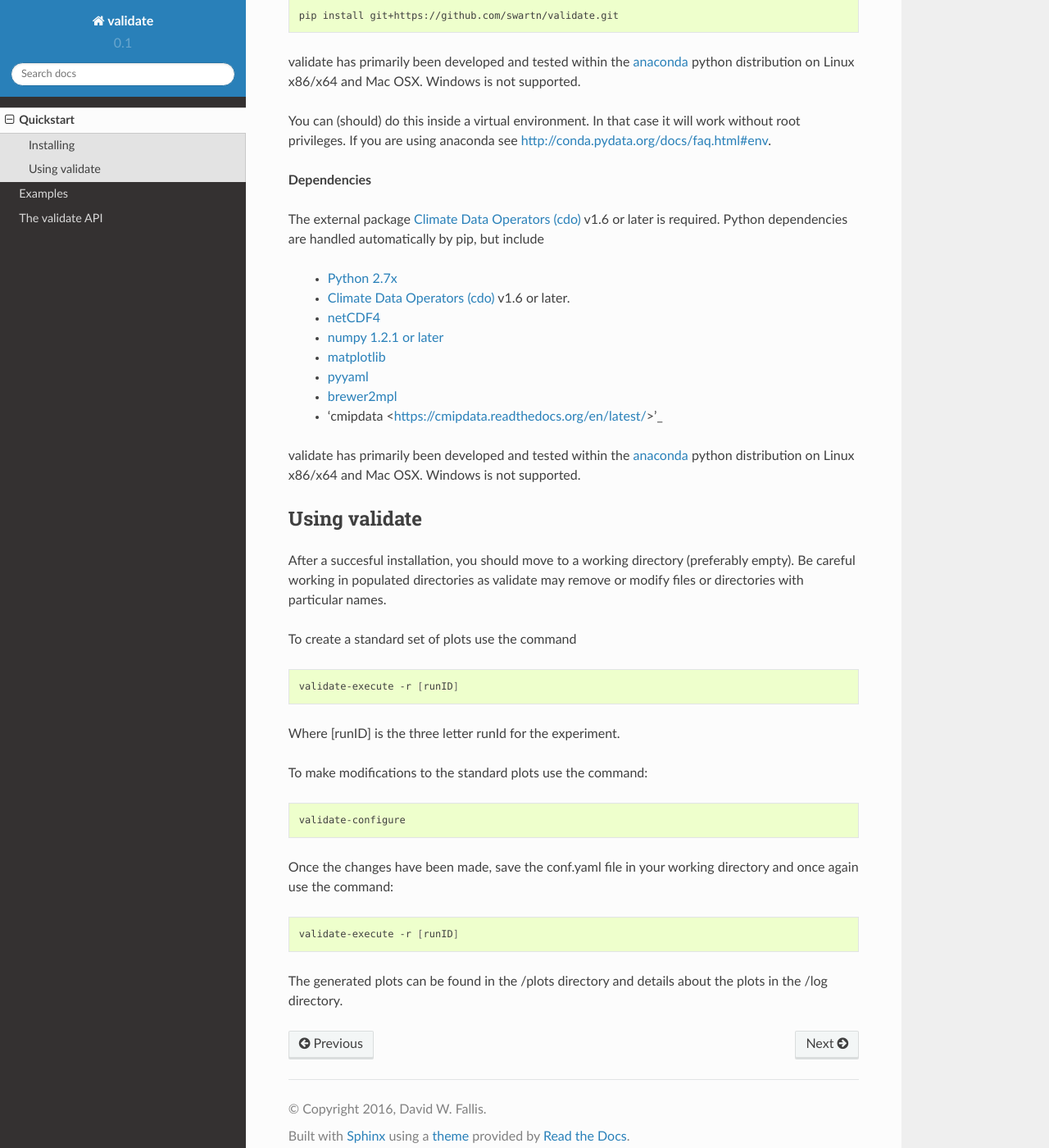
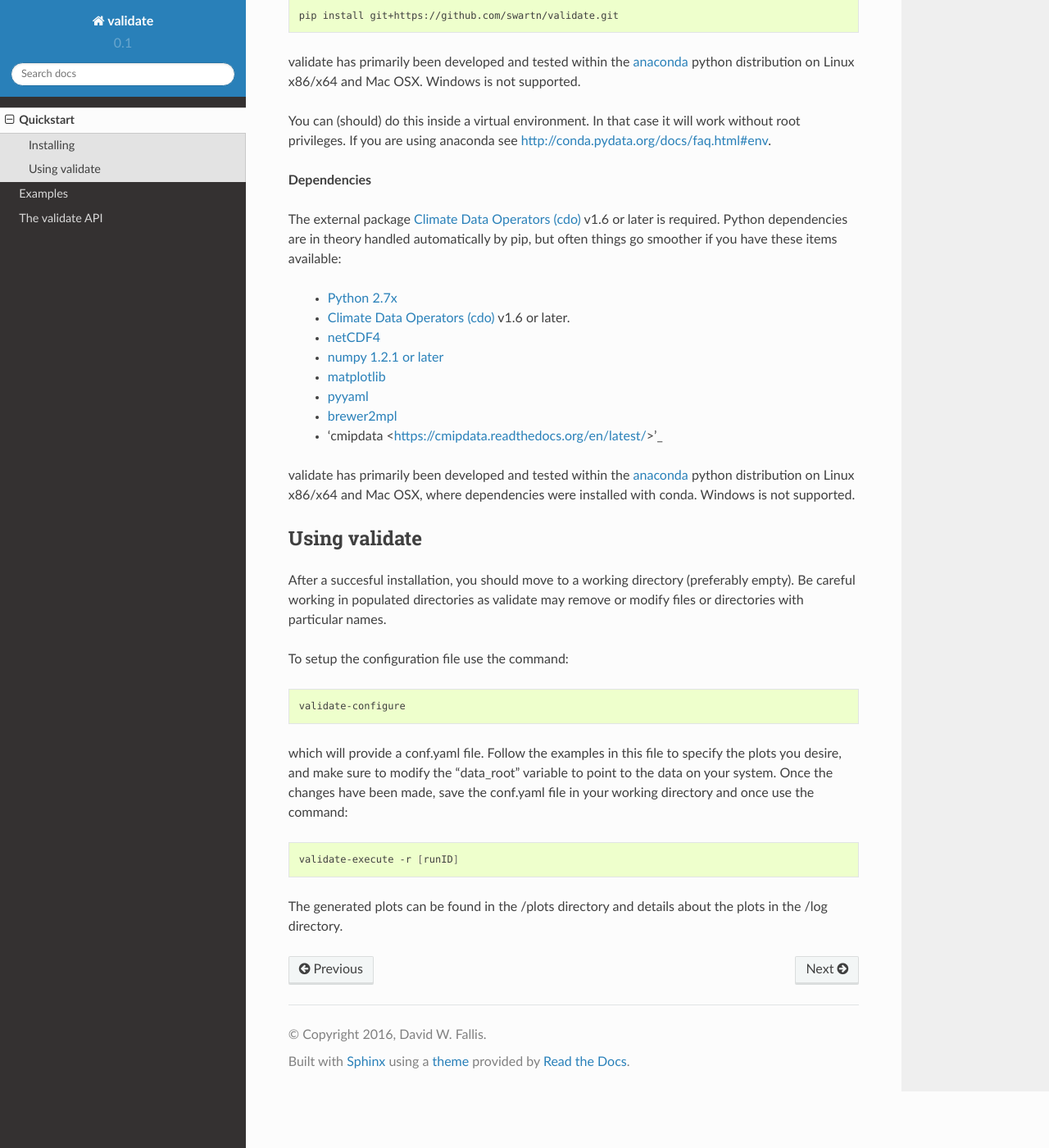
Before and after one commit to swartn/validate, a Sphinx documentation site: the page built from docs/quickstart.rst, in a window 1280 px wide and 1400 px high, scrolled down 381 px. Shown: the whole window at 82% size. Built offline with Sphinx 7.4.7 and the Read the Docs theme 2.0.0, drawn with Linux system fonts in a browser that asks for light colours; formulas are drawn with MathJax 3.

Commit message:
Updates setup versioning and docs

```diff
--- a/docs/quickstart.rst
+++ b/docs/quickstart.rst
@@ -27,7 +27,8 @@ http://conda.pydata.org/docs/faq.html#env.
 **Dependencies**
 
 The external package `Climate Data Operators (cdo) <https://code.zmaw.de/projects/cdo>`_ v1.6 or later
-is required. Python dependencies are handled automatically by pip, but include
+is required. Python dependencies are in theory handled automatically by pip, but often things go
+smoother if you have these items available:
 
   - `Python 2.7x <http://www.python.org/download/>`_
 
@@ -47,7 +48,8 @@ is required. Python dependencies are handled automatically by pip, but include
 
 validate has primarily been developed and tested within the
 `anaconda <http://docs.continuum.io/anaconda/index.html>`_ python distribution on
-Linux x86/x64 and Mac OSX. Windows is not supported.
+Linux x86/x64 and Mac OSX, where dependencies were installed with conda.
+Windows is not supported.
 
 Using validate
 ==============
@@ -56,22 +58,16 @@ After a succesful installation, you should move to a working directory (preferab
 Be careful working in populated directories as validate may remove or modify files or
 directories with particular names.
 
-To create a standard set of plots use the command
-
-.. code-block:: bash
-
-    validate-execute -r [runID]
-
-Where [runID] is the three letter runId for the experiment.
-
-To make modifications to the standard plots use the command:
+To setup the configuration file use the command:
 
 .. code-block:: bash
 
     validate-configure
 
-Once the changes have been made, save the conf.yaml file in your working directory
-and once again use the command:
+which will provide a conf.yaml file. Follow the examples in this file to specify the
+plots you desire, and make sure to modify the "data_root" variable to point to the
+data on your system. Once the changes have been made, save the conf.yaml file
+in your working directory and once use the command:
 
 .. code-block:: bash
 
--- a/setup.py
+++ b/setup.py
@@ -27,7 +27,7 @@ setup(
         'pyyaml >=3.11',
         'basemap >=1.0.7',
         'scipy >=0.15.1',
-        'numpy >=1.10.4',
+        'numpy >=1.9.2',
         'cmipdata >=0.6',
     ],
 )
```
